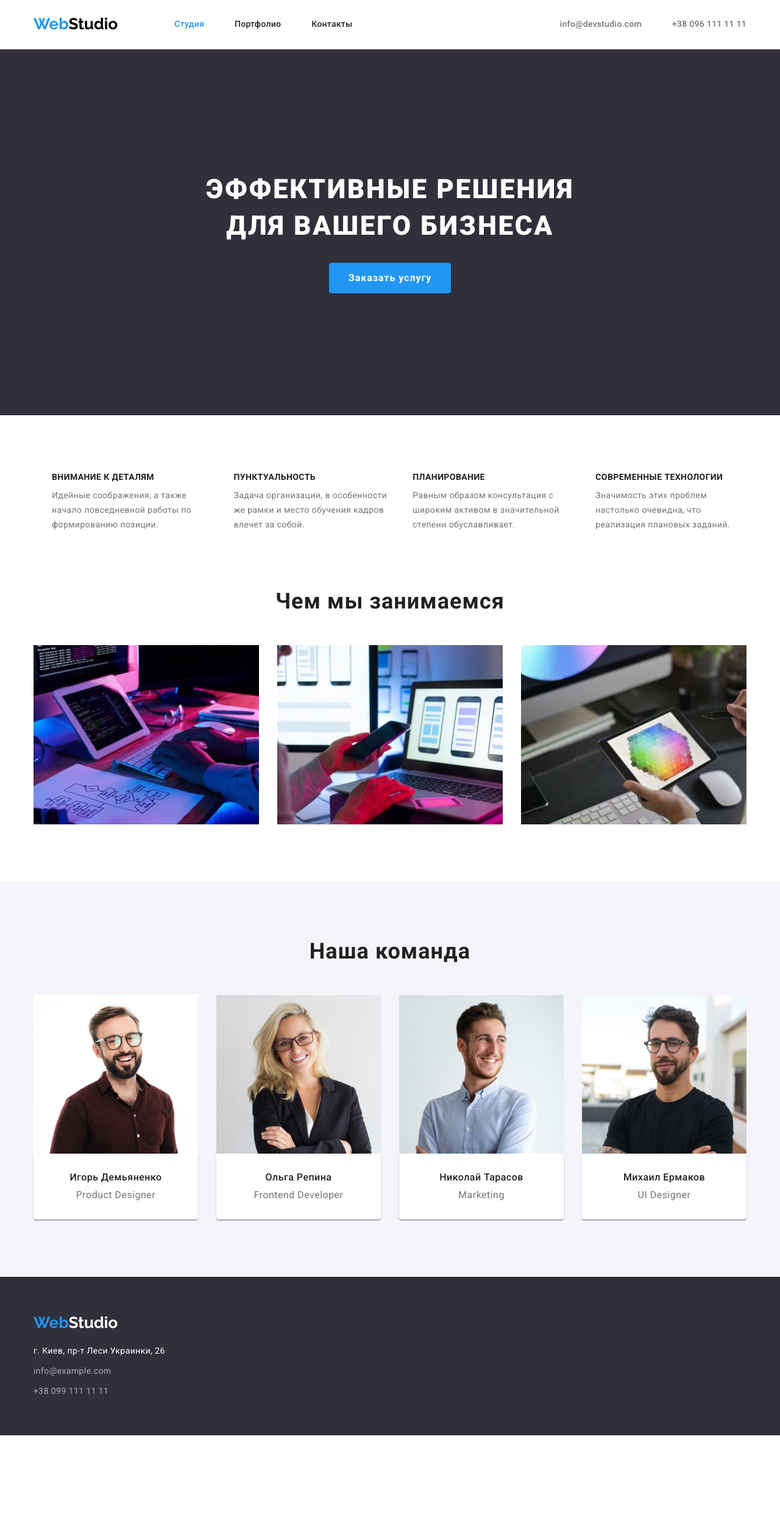
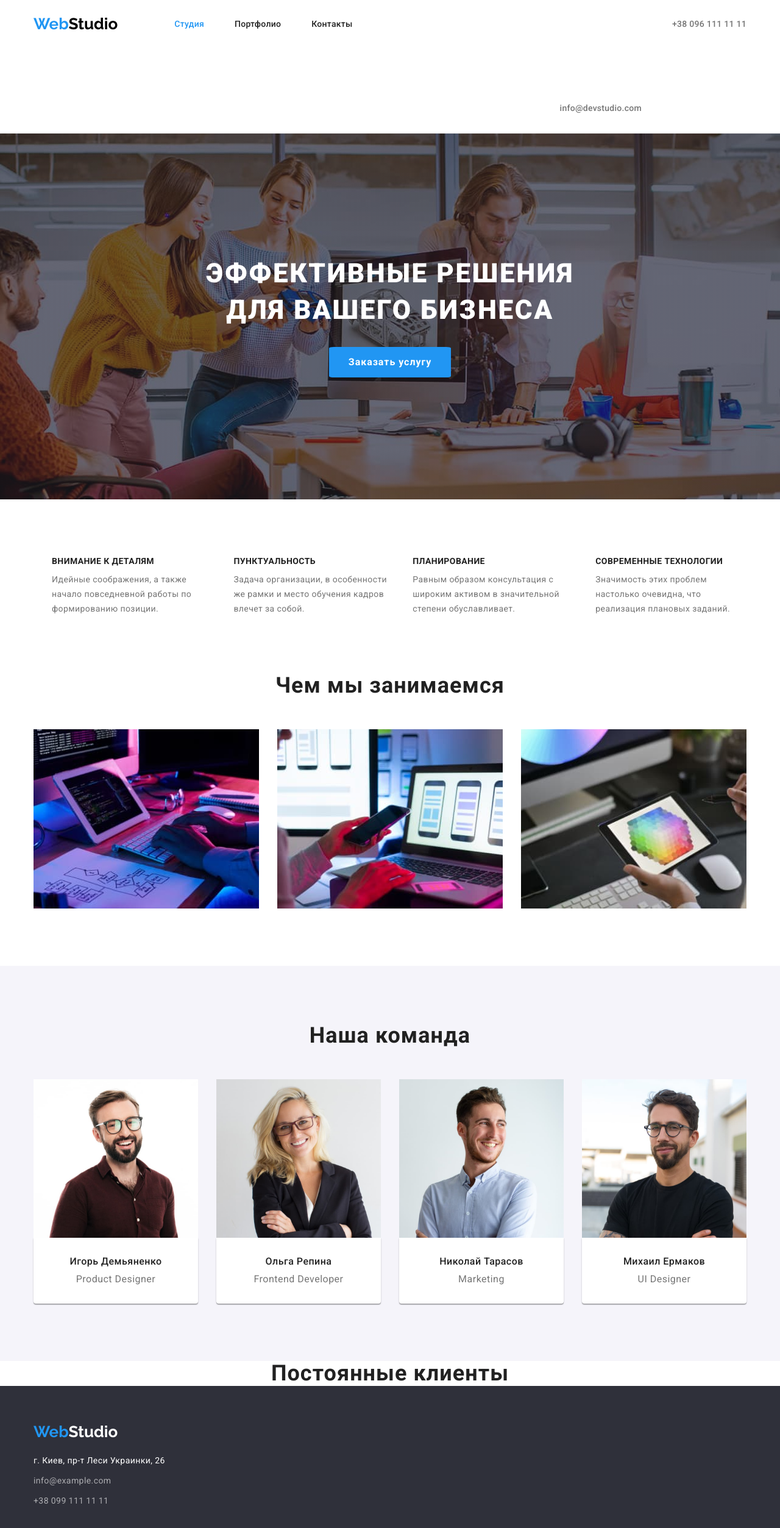
Before and after one commit to Serhii-05/goit-markup-hw-04, a plain HTML site: page index.html in a window 1280 px wide. Shown: the whole page at 61% size. Before the commit the page ends 2354 px from the top, so only its background shows below. Drawn offline with Linux system fonts and the light colour scheme.

Commit message:
hero bag

```diff
--- a/css/style.css
+++ b/css/style.css
@@ -129,6 +129,20 @@ a {
 /*studio-main*/
 
 .hero {
+  max-width: 1600px;
+  margin-left: auto;
+  margin-right: auto;
+  background-image: linear-gradient(
+      to right,
+      rgba(47, 48, 58, 0.4),
+      rgba(47, 48, 58, 0.4)
+    ),
+    url(../images/backgraudfone.jpg);
+
+  background-repeat: no-repeat;
+  background-size: cover;
+  background-position: center;
+
   background-color: var(--moz-background-hero-foter-color);
   height: 600px;
   padding-top: 200px;
@@ -292,6 +306,18 @@ a {
   margin-top: 10px;
 }
 
+.client-head {
+  font-style: normal;
+  font-weight: bold;
+  font-size: 36px;
+  line-height: 1.16;
+  letter-spacing: 0.03em;
+
+  text-align: center;
+
+  color: var(--heading-text-color);
+}
+
 /*portfolio*/
 
 .portfolio-section {
--- a/index.html
+++ b/index.html
@@ -27,7 +27,11 @@
         </nav>
         <ul class="contacts-list">
             <li><a href="mailto:info@devstudio.com"
-                class="link-header">info@devstudio.com</a></li>
+                class="link-header">
+                <svg>
+                    <use href="./images/symbol-defs.svg/# icon-mailicon"></use>
+                </svg>
+                info@devstudio.com</a></li>
             <li><a href="tel:+380961111111"
                 class="link-header">+38 096 111 11 11</a></li>
           </ul>
@@ -122,6 +126,19 @@
         </ul>
         </div>
        </section>
+       <section class="client">
+           <div class="container">
+               <h5 class="client-head">Постоянные клиенты</h5>
+               <ul>
+                   <li></li>
+                   <li></li>
+                   <li></li>
+                   <li></li>
+                   <li></li>
+                   <li></li>
+               </ul>
+           </div>
+       </section>
     </main>
     <!--Подвал-->
     <footer class="footer">
```
Also changed, not shown: images/backgraudfone.jpg (added).
